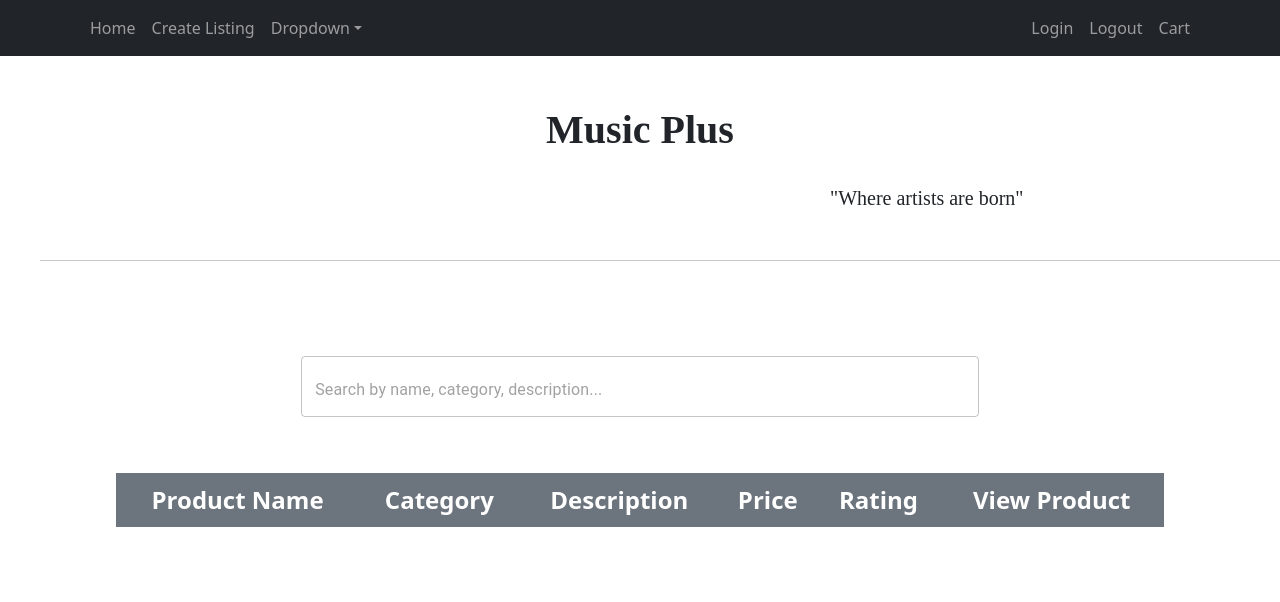
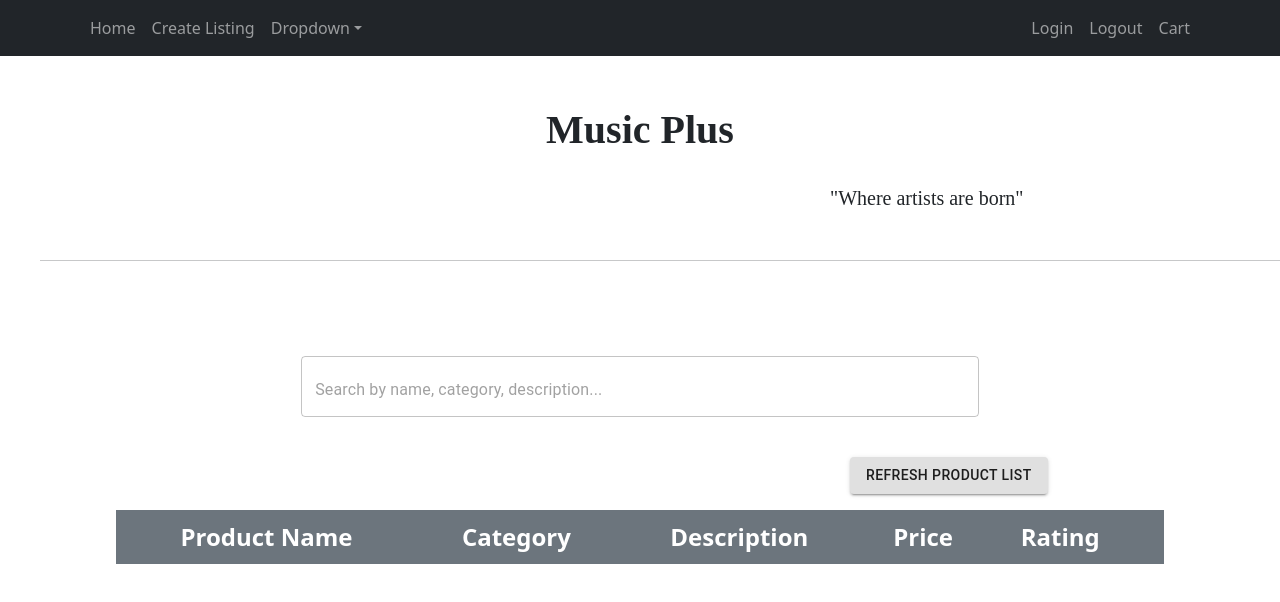
Before and after one commit to JacobBerkey/E-Commerce_React, a React (Create React App) app: page /Home in a window 1280 px wide. Shown: the top 602 px of the page. Built offline with nearby package versions, Linux system fonts and the light colour scheme.

Commit message:
Added refresh product list button

```diff
--- a/src/App.js
+++ b/src/App.js
@@ -166,7 +166,7 @@ componentDidMount () {
           <Route path="/create" component={CreateListing} />
           <Route path="/Product" render={props => <SingleProduct {...props} product={this.state.selectedProd} addItemToCart={this.addItemToCart} prodReview={this.state.prodReview} addReview={this.addReview} />} />
           <Route path="/Home" exact render={props => <Home {...props} user={user} allProducts = {this.state.allProducts}
-          goToSingleProd={this.goToSingleProd} searchForProduct={this.searchForProduct} getReviews={this.getReviews} />} />
+          goToSingleProd={this.goToSingleProd} searchForProduct={this.searchForProduct} getReviews={this.getReviews} getAllProducts={this.getAllProducts}/>} />
         </Switch>
       </div>
       </Grid>
--- a/src/components/Home/Home.css
+++ b/src/components/Home/Home.css
@@ -44,3 +44,7 @@
   h1 {
       text-align: center;
   }
+
+.button {
+  margin-left: "700px";
+}
--- a/src/components/Home/Home.js
+++ b/src/components/Home/Home.js
@@ -11,6 +11,10 @@ import SearchBar from '../SearchBar/SearchBar';
 const Home = (props) =>{
 
 
+        const handleClick = (event) =>{
+            event.preventDefault();
+            props.getAllProducts();
+        }
 
         return(
 
@@ -24,14 +28,14 @@ const Home = (props) =>{
                 </div>
 
                  <SearchBar searchForProduct={props.searchForProduct}/>
+                 <Grid style={{marginLeft: "850px"}}> <Button variant="contained" onClick={handleClick}>Refresh Product List</Button></Grid>
+
+
 
             <Grid className="app-container" style={{marginRight: "200px"}}>
             <div>
-
             <div>
-
             <Table>
-
                 <thead style={{backgroundColor: "#6c757d", color: "white"}}>
                     <tr>
                         <th>Product Name</th>
@@ -39,7 +43,7 @@ const Home = (props) =>{
                         <th>Description</th>
                         <th>Price</th>
                         <th>Rating</th>
-                        <th> View Product</th>
+                        <th> </th>
                     </tr>
                 </thead>
                 <tbody>
--- a/src/components/ShoppingCart/ShoppingCart.js
+++ b/src/components/ShoppingCart/ShoppingCart.js
@@ -62,7 +62,7 @@ class ShoppingCart extends Component {
                                 <td>{product.extendedPrice}</td>
                                <td> <Button variant="contained" onClick={()=>this.deleteItem(product.productId)}
                                     style={{paddingBottom: "10px", paddingTop: "10px", marginTop: "5px"}}
-                                    >Delete</Button></td>
+                                    >Delete</Button> </td>
                                 </tr>
                             </tbody>
                             ))}
```
